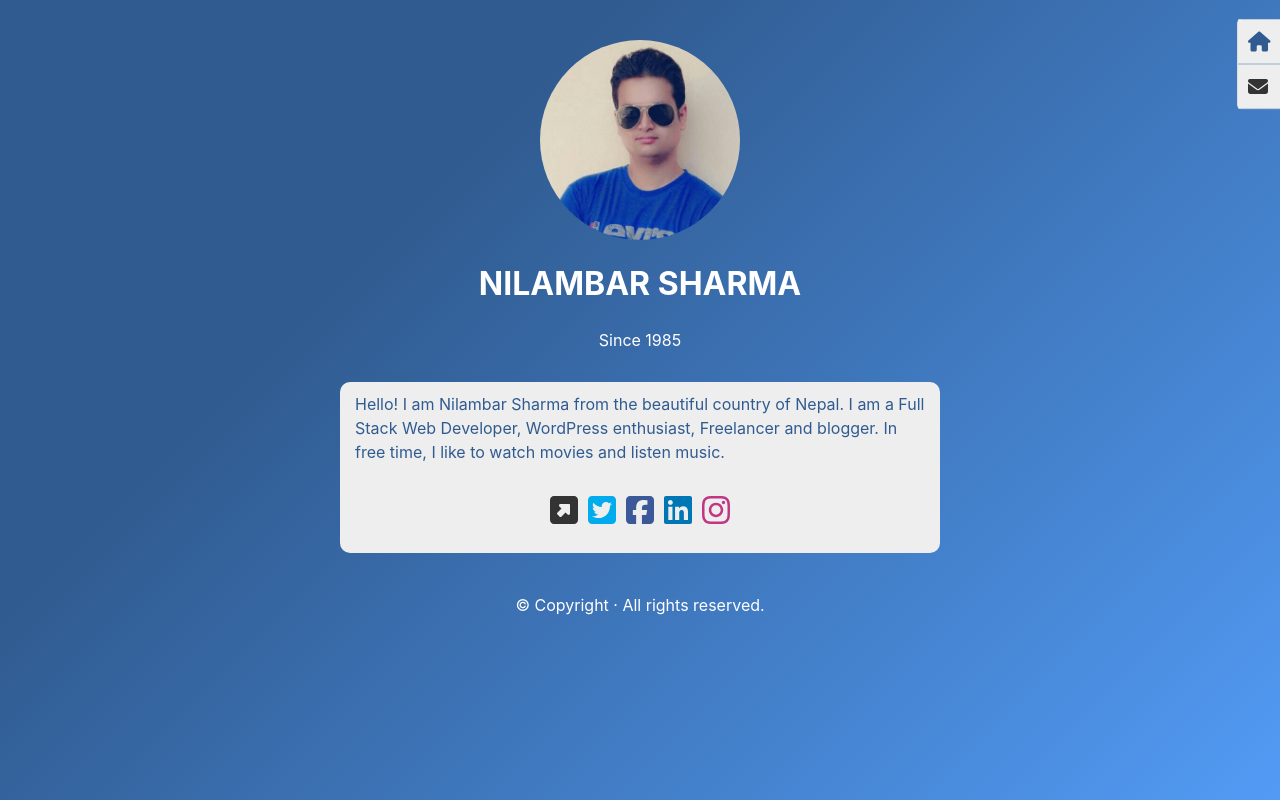
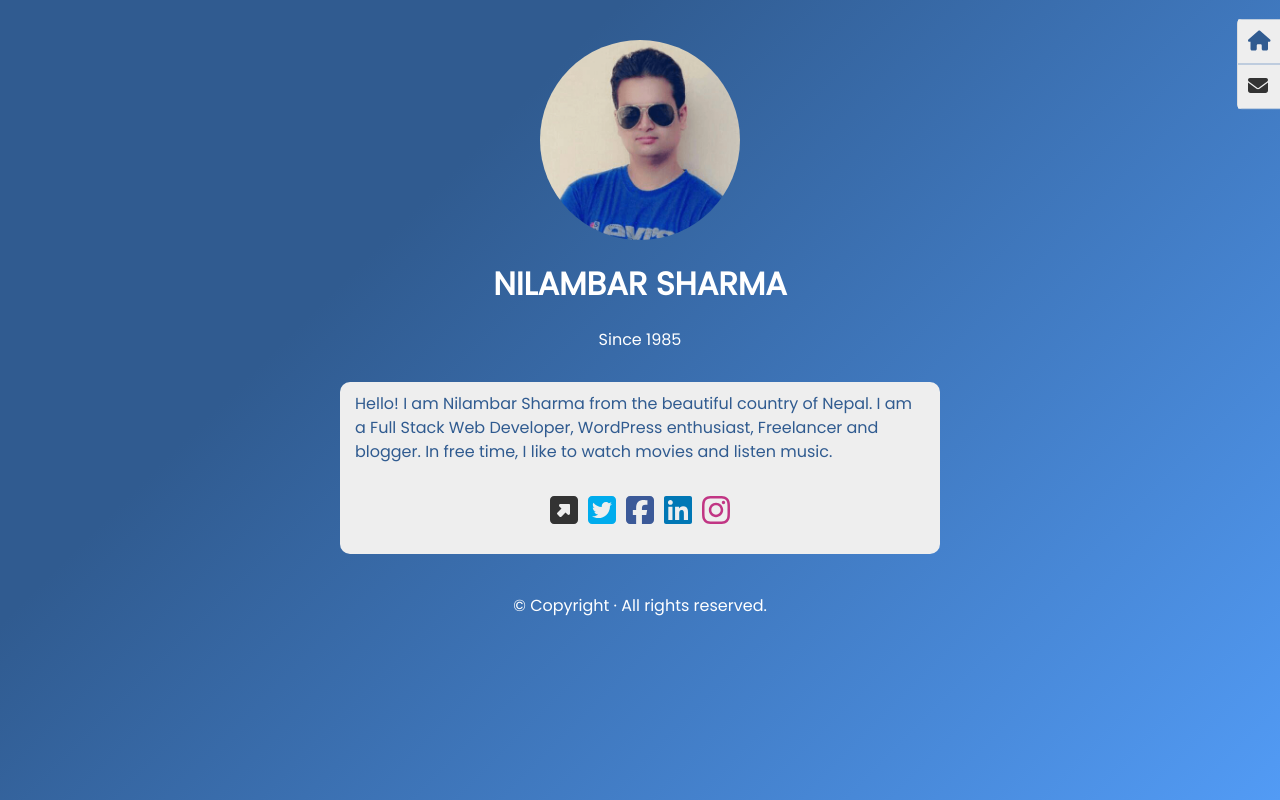
Before and after one commit to ernilambar/meroho, a React (Create React App) app: page / in a window 1280 px wide. Built offline with nearby package versions, Linux system fonts and the light colour scheme.

Commit message:
feat: add fonts

```diff
--- a/package.json
+++ b/package.json
@@ -16,6 +16,7 @@
   },
   "prettier": "@wordpress/prettier-config",
   "dependencies": {
+    "@fontsource/poppins": "^5.0.3",
     "@testing-library/jest-dom": "^5.16.5",
     "@testing-library/react": "^13.4.0",
     "@testing-library/user-event": "^13.5.0",
@@ -48,6 +49,6 @@
     "lint:js": "eslint .",
     "lint:js:fix": "eslint . --fix",
     "lint:css:fix": "prettier --write 'src/**/*.{css,scss}'",
-		"fix": "npm run lint:js:fix && npm run lint:css:fix"
+    "fix": "npm run lint:js:fix && npm run lint:css:fix"
   }
 }
--- a/src/index.css
+++ b/src/index.css
@@ -42,10 +42,7 @@ h6 {
 
 /* Custom */
 body {
-	margin: 0;
-	font-family: -apple-system, BlinkMacSystemFont, "Segoe UI", "Roboto",
-		"Oxygen", "Ubuntu", "Cantarell", "Fira Sans", "Droid Sans",
-		"Helvetica Neue", sans-serif;
+	font-family: "Poppins", sans-serif;
 	-webkit-font-smoothing: antialiased;
 	-moz-osx-font-smoothing: grayscale;
 	background: linear-gradient(135deg, #305b90 0%, #305b90 30%, #529bf5 100%)
--- a/src/index.js
+++ b/src/index.js
@@ -1,5 +1,6 @@
 import React from 'react';
 import ReactDOM from 'react-dom/client';
+import '@fontsource/poppins';
 import './index.css';
 import App from './App';
 
```
Also changed, not shown: 1 other file (tests, documents, lock files or other folders).
